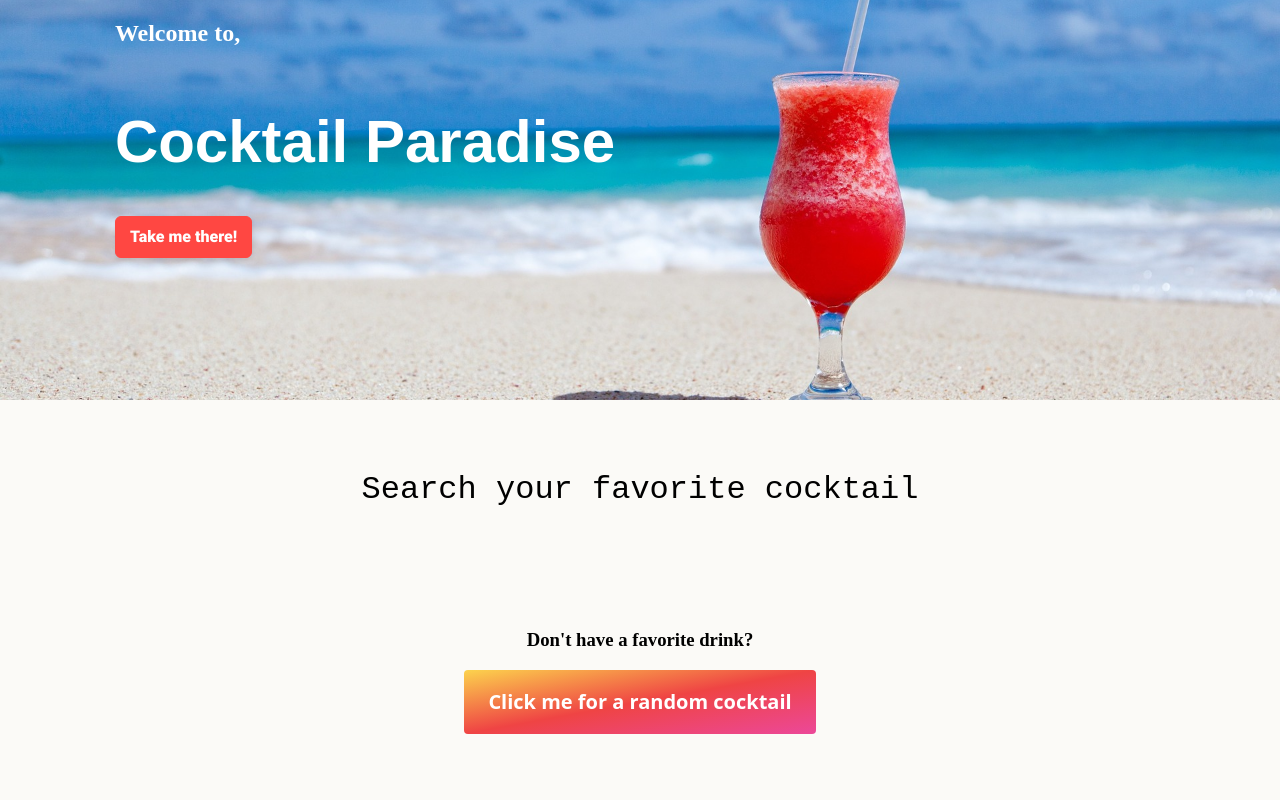
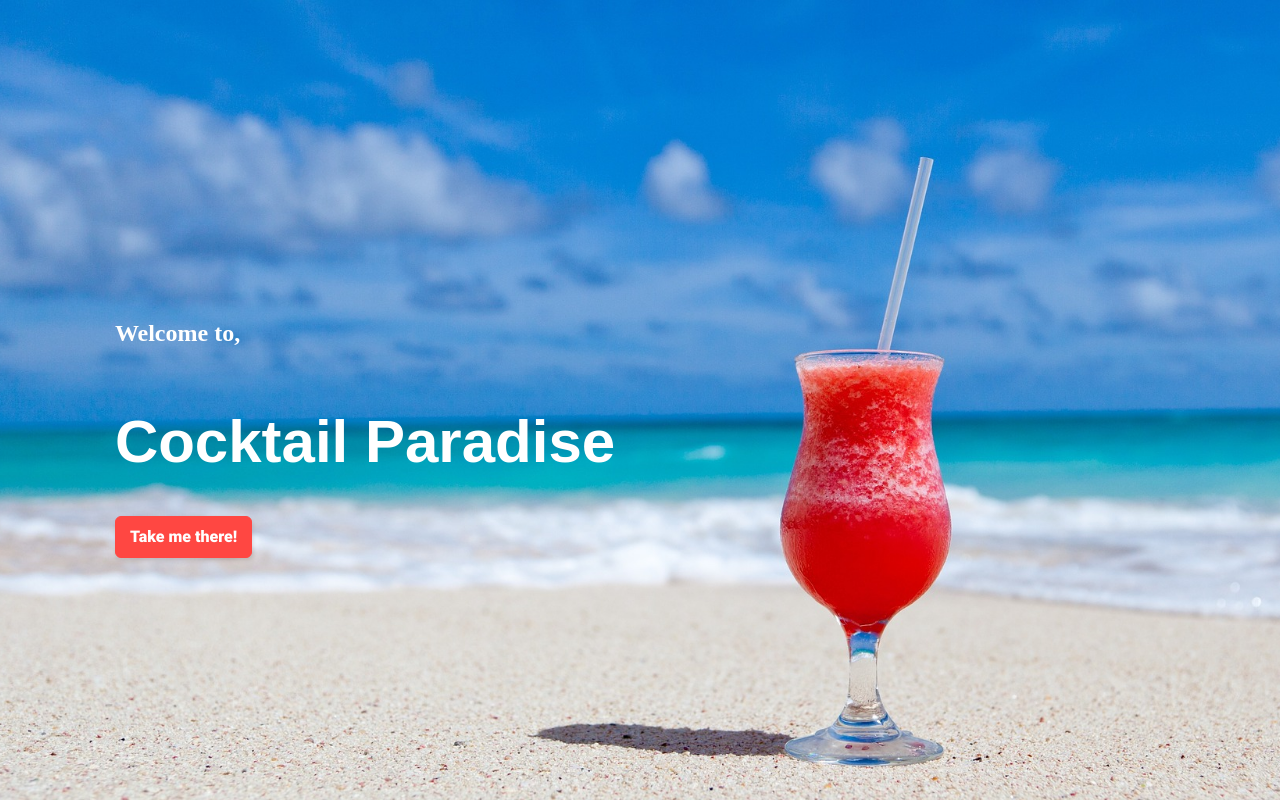
Before and after one commit to kbrandt123/Cocktail-Menu, a React (Create React App) app: page / in a window 1280 px wide. Shown: the top 800 px of the page. Built offline with nearby package versions, Linux system fonts and the light colour scheme.

Commit message:
added styles and random generator button

```diff
--- a/src/App.css
+++ b/src/App.css
@@ -6,7 +6,7 @@ body {
 .image-div {
   display: flex;
   width: auto;
-  height: auto;
+  height: 1000px;
   flex-direction: column;
   justify-content: center;
   align-items: flex-start;
--- a/src/components/RenderDrink.css
+++ b/src/components/RenderDrink.css
@@ -26,7 +26,7 @@
   align-items: flex-start;
   border: 2px solid;
 }
-.cocktail-info-div {
+.cocktail-info {
   display: -webkit-box;
   display: -webkit-flex;
   display: -ms-flexbox;
--- a/src/components/RenderDrink.js
+++ b/src/components/RenderDrink.js
@@ -23,7 +23,7 @@ const RenderDrink = (props) => {
         <div className="cocktail-img-div">
           <img className="image" src={props.drink.strDrinkThumb} />
         </div>
-        <div className="cocktail-info-div">
+        <div className="cocktail-info">
           <div className="main-info-div">
             <h1 className="heading-5">{props.drink.strDrink}</h1>
             <p className="instructions">{props.drink.strInstructions}</p>
```
